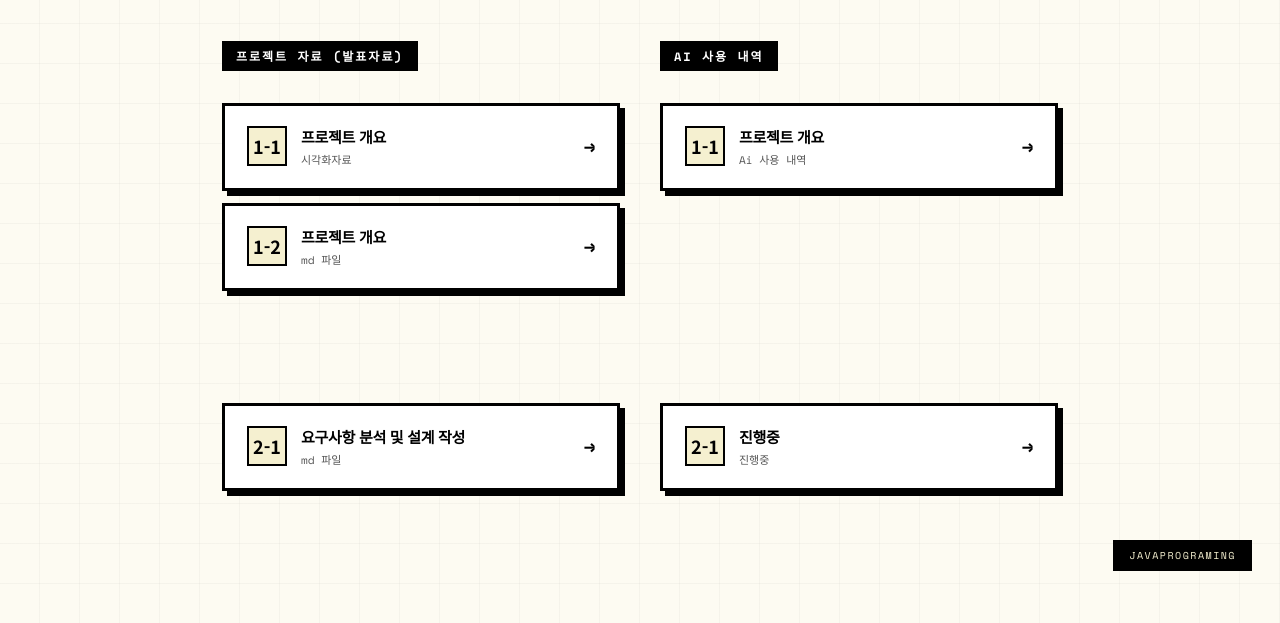
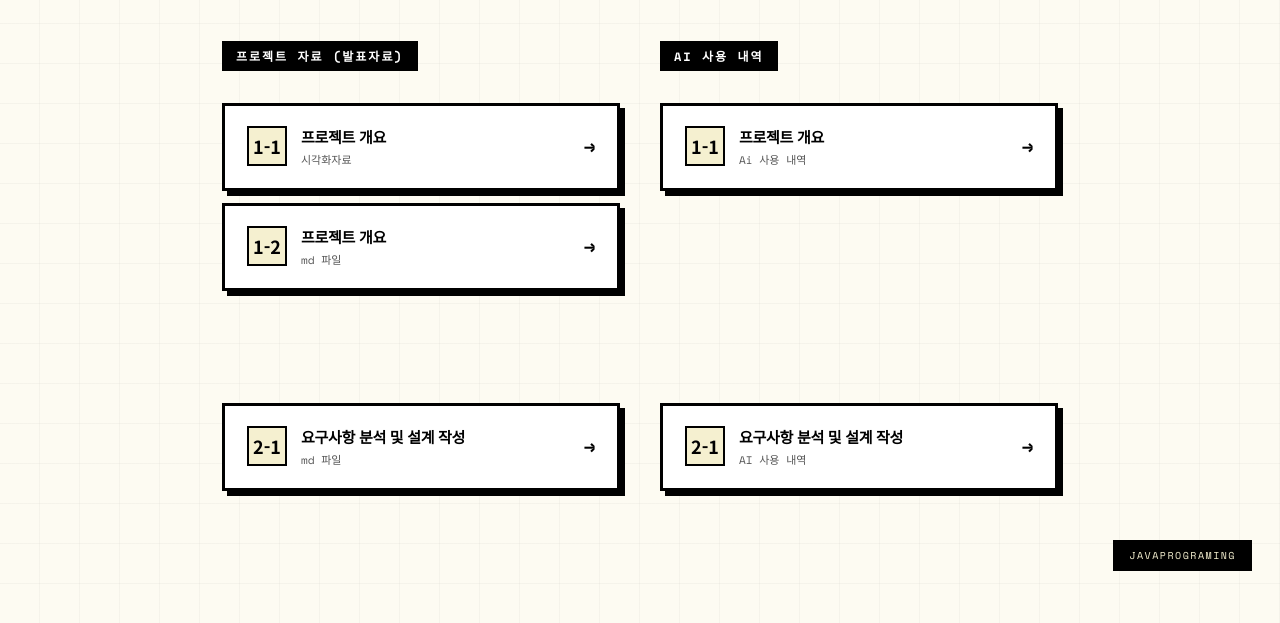
Before and after one commit to noctis-03/FinalJavaProject, a plain HTML site: page index.html in a window 1280 px wide. Shown: the part 201-824 px from the top of the page. Drawn offline with nearby package versions, Linux system fonts and the light colour scheme.

Commit message:
최종본

```diff
--- a/index.html
+++ b/index.html
@@ -291,11 +291,11 @@
         </div>
       </div>
 
-      <a class="card" href="#">
+      <a class="card" href="AI사용내역/AI 사용 내역 요구사항 분석 및 설계.pdf">
         <div class="card-icon">2-1</div>
         <div class="card-body">
-          <div class="card-title">진행중</div>
-          <div class="card-desc">진행중</div>
+          <div class="card-title">요구사항 분석 및 설계 작성</div>
+          <div class="card-desc">AI 사용 내역</div>
         </div>
         <span class="card-arrow">→</span>
       </a>
```
